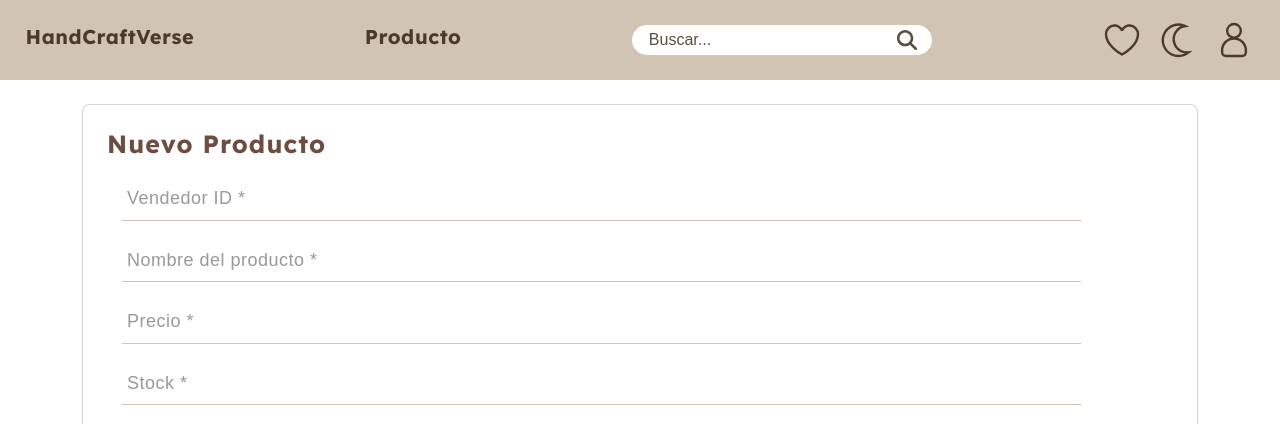
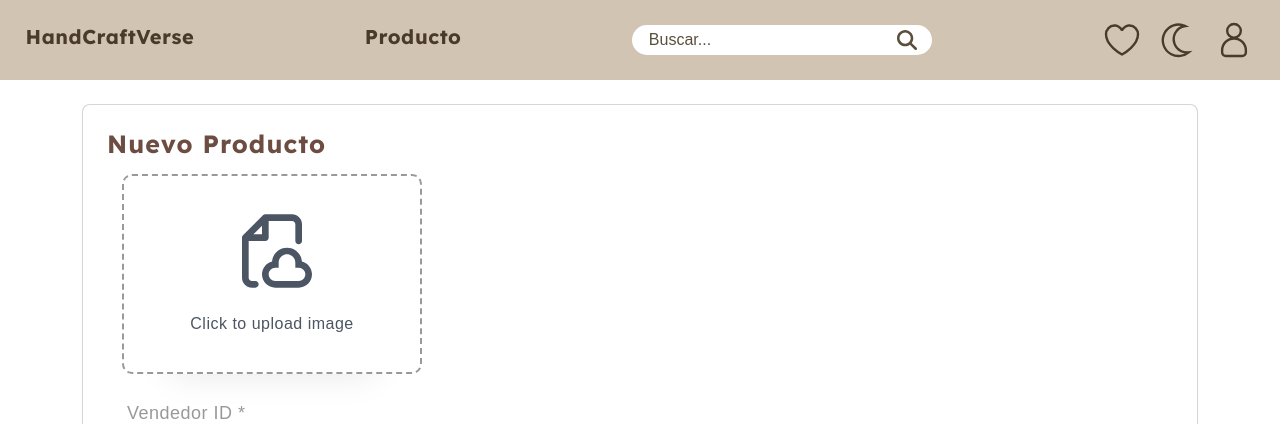
Before and after one commit to lgarmendiadi20dw/-proyecto-HandCraftVerse-front, a React (Create React App) app: page /crear-producto in a window 1280 px wide. Shown: the top 424 px of the page. Built offline with nearby package versions, Linux system fonts and the light colour scheme; no server answers; a web font is replaced by a local one.

Commit message:
input para archivos

```diff
--- a/src/Paginas/Productos/CrearProducto.jsx
+++ b/src/Paginas/Productos/CrearProducto.jsx
@@ -87,6 +87,15 @@
         <h1 className="textoTitulo">Nuevo Producto</h1>
 
         <form onSubmit={enviarFormulario} className="formNewProduct">
+        <label className="custum-file-upload" htmlFor="file">
+        <div className="icon">
+          <svg xmlns="http://www.w3.org/2000/svg" fill viewBox="0 0 24 24"><g strokeWidth={0} id="SVGRepo_bgCarrier" /><g strokeLinejoin="round" strokeLinecap="round" id="SVGRepo_tracerCarrier" /><g id="SVGRepo_iconCarrier"> <path fill d="M10 1C9.73478 1 9.48043 1.10536 9.29289 1.29289L3.29289 7.29289C3.10536 7.48043 3 7.73478 3 8V20C3 21.6569 4.34315 23 6 23H7C7.55228 23 8 22.5523 8 22C8 21.4477 7.55228 21 7 21H6C5.44772 21 5 20.5523 5 20V9H10C10.5523 9 11 8.55228 11 8V3H18C18.5523 3 19 3.44772 19 4V9C19 9.55228 19.4477 10 20 10C20.5523 10 21 9.55228 21 9V4C21 2.34315 19.6569 1 18 1H10ZM9 7H6.41421L9 4.41421V7ZM14 15.5C14 14.1193 15.1193 13 16.5 13C17.8807 13 19 14.1193 19 15.5V16V17H20C21.1046 17 22 17.8954 22 19C22 20.1046 21.1046 21 20 21H13C11.8954 21 11 20.1046 11 19C11 17.8954 11.8954 17 13 17H14V16V15.5ZM16.5 11C14.142 11 12.2076 12.8136 12.0156 15.122C10.2825 15.5606 9 17.1305 9 19C9 21.2091 10.7909 23 13 23H20C22.2091 23 24 21.2091 24 19C24 17.1305 22.7175 15.5606 20.9844 15.122C20.7924 12.8136 18.858 11 16.5 11Z" clipRule="evenodd" fillRule="evenodd" /> </g></svg>
+        </div>
+        <div className="text">
+          <span>Click to upload image</span>
+        </div>
+        <input type="file" id="file" />
+      </label>
           <Text type="text" text="Vendedor ID" name="vendedorId" required={true} />
           <Text type="text" text="Nombre del producto" name="nombre" required={true} />
           <Text type="number" text="Precio" name="precio" step="0.01" required={true} />
--- a/src/Paginas/Productos/FormulariosProductos.scss
+++ b/src/Paginas/Productos/FormulariosProductos.scss
@@ -122,3 +122,45 @@
     width: 75rem;
   }
 }
+
+.custum-file-upload {
+  height: 200px;
+  width: 300px;
+  display: flex;
+  flex-direction: column;
+  align-items: space-between;
+  gap: 20px;
+  cursor: pointer;
+  align-items: center;
+  justify-content: center;
+  border: 2px dashed $colorTextoSecundario;
+  background-color: $fondo;
+  padding: 1.5rem;
+  border-radius: 10px;
+  box-shadow: 0px 48px 35px -48px rgba(0, 0, 0, 0.1);
+
+  & .icon {
+    display: flex;
+    align-items: center;
+    justify-content: center;
+
+    & svg {
+      height: 80px;
+      fill: rgba(75, 85, 99, 1);
+    }
+  }
+  & .text {
+    display: flex;
+    align-items: center;
+    justify-content: center;
+
+    & span {
+      font-weight: 400;
+      color: rgba(75, 85, 99, 1);
+    }
+  }
+
+  & input {
+    display: none;
+  }
+}
```
